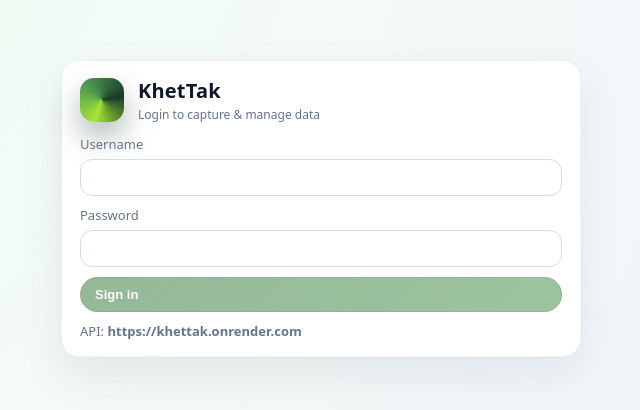
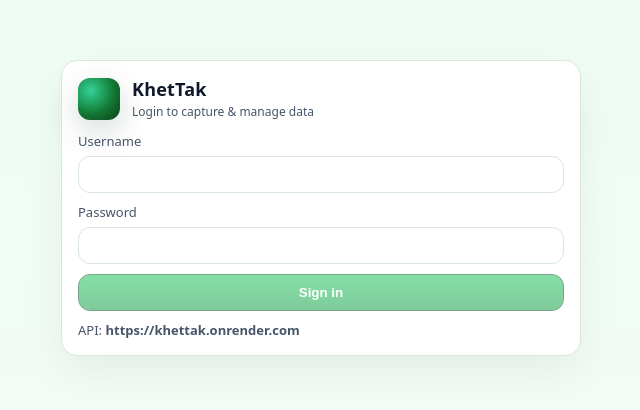
Before and after one commit to gkarya42/KhetTak, a React (Vite) app in the folder admin/: page /login in a window 1280 px wide. Shown: the part 192-602 px from the top of the page, without its empty margins (319-959 px from the left). Built offline with nearby package versions, Linux system fonts and the light colour scheme.

Commit message:
Revert "update the css"
This reverts commit b0cf4be0bd343cd9e1e4f12ee0f9d83ec78f9b89.

```diff
--- a/admin/src/styles.css
+++ b/admin/src/styles.css
@@ -1,46 +1,33 @@
 :root {
-  /* Olive green material-style palette */
-  --olive-900: #1b3a2a;
-  --olive-800: #264e36;
-  --olive-700: #336b3b;
-  --olive-600: #3f7f45;
-  --olive-500: #4b9650;
-  --olive-100: #e7f3ea;
-  --olive-050: #f4faf6;
-
-  --bg: var(--olive-050);
-  --surface: #ffffff;
-  --surface-elevated: #ffffff;
-  --surface-border: rgba(15, 23, 42, 0.06);
+  --green-900: #0b3d1a;
+  --green-800: #0f5a26;
+  --green-700: #137a34;
+  --green-600: #16a34a;
+  --bg: #f4fbf6;
+  --card: #ffffff;
   --text: #0f172a;
-  --muted: #64748b;
-  --border: #d1e2d6;
-
-  --radius-lg: 18px;
-  --radius-md: 12px;
-  --transition-fast: 0.16s ease-out;
+  --muted: #475569;
+  --border: #d7e7dc;
 }
 
-*,
-*::before,
-*::after {
+* {
   box-sizing: border-box;
 }
 
 body {
   margin: 0;
-  font-family: system-ui, -apple-system, BlinkMacSystemFont, "SF Pro Text", Roboto, "Segoe UI", sans-serif;
+  font-family: ui-sans-serif, system-ui, -apple-system, Segoe UI, Roboto, Arial, "Apple Color Emoji",
+    "Segoe UI Emoji";
   color: var(--text);
-  background: radial-gradient(circle at top left, #ecfdf3 0%, var(--bg) 45%, #eef2ff 100%);
+  background: linear-gradient(180deg, #ecfdf3 0%, var(--bg) 100%);
 }
 
 a {
   color: inherit;
-  text-decoration: none;
 }
 
 .container {
-  max-width: 1120px;
+  max-width: 1100px;
   margin: 0 auto;
   padding: 24px;
 }
@@ -56,20 +43,20 @@
 .brand {
   display: flex;
   align-items: center;
-  gap: 14px;
+  gap: 12px;
 }
 
 .logo {
-  width: 44px;
-  height: 44px;
-  border-radius: 14px;
-  background: conic-gradient(from 200deg, #a3e635, #4b9650, #1b3a2a, #a3e635);
-  box-shadow: 0 14px 30px rgba(27, 58, 42, 0.35);
+  width: 42px;
+  height: 42px;
+  border-radius: 12px;
+  background: radial-gradient(circle at 30% 30%, #34d399 0%, var(--green-700) 55%, var(--green-900) 100%);
+  box-shadow: 0 10px 30px rgba(11, 61, 26, 0.18);
 }
 
 .title h1 {
   margin: 0;
-  font-size: 20px;
+  font-size: 18px;
   letter-spacing: 0.2px;
 }
 
@@ -80,26 +67,11 @@
 }
 
 .card {
-  position: relative;
-  background: var(--surface);
-  border-radius: var(--radius-lg);
-  padding: 16px 18px;
-  border: 1px solid var(--surface-border);
-  box-shadow:
-    0 18px 45px rgba(15, 23, 42, 0.08),
-    0 0 0 1px rgba(15, 23, 42, 0.01);
-  transition:
-    transform var(--transition-fast),
-    box-shadow var(--transition-fast),
-    border-color var(--transition-fast),
-    background-color var(--transition-fast);
-}
-
-.card:hover {
-  transform: translateY(-1px);
-  box-shadow:
-    0 22px 55px rgba(15, 23, 42, 0.14),
-    0 0 0 1px rgba(27, 58, 42, 0.08);
+  background: var(--card);
+  border: 1px solid var(--border);
+  border-radius: 16px;
+  padding: 16px;
+  box-shadow: 0 14px 40px rgba(2, 6, 23, 0.06);
 }
 
 .row {
@@ -109,68 +81,30 @@
 }
 
 .btn {
-  position: relative;
-  border-radius: 999px;
   border: 1px solid var(--border);
-  background: #ffffff;
+  background: white;
   color: var(--text);
-  padding: 9px 14px;
+  border-radius: 12px;
+  padding: 10px 12px;
   cursor: pointer;
   font-weight: 600;
-  font-size: 13px;
-  display: inline-flex;
-  align-items: center;
-  gap: 8px;
-  box-shadow: 0 1px 0 rgba(15, 23, 42, 0.04);
-  transition:
-    background-color var(--transition-fast),
-    border-color var(--transition-fast),
-    box-shadow var(--transition-fast),
-    transform var(--transition-fast),
-    color var(--transition-fast);
-}
-
-.btn::after {
-  content: "";
-  position: absolute;
-  inset: 0;
-  border-radius: inherit;
-  opacity: 0;
-  background: radial-gradient(circle at center, rgba(255, 255, 255, 0.6), transparent 60%);
-  transition: opacity var(--transition-fast);
-  pointer-events: none;
-}
-
-.btn:hover::after {
-  opacity: 1;
-}
-
-.btn:hover {
-  transform: translateY(-0.5px);
-  box-shadow: 0 3px 8px rgba(15, 23, 42, 0.1);
 }
 
 .btnPrimary {
-  background: linear-gradient(135deg, var(--olive-600), var(--olive-500));
-  border-color: rgba(15, 23, 42, 0.2);
-  color: #f8fafc;
-}
-
-.btnPrimary:hover {
-  background: linear-gradient(135deg, var(--olive-700), var(--olive-600));
+  background: linear-gradient(180deg, #22c55e 0%, #16a34a 100%);
+  border-color: #0f5a26;
+  color: white;
 }
 
 .btnDanger {
-  background: #fef2f2;
-  border-color: #fecaca;
-  color: #b91c1c;
+  background: #fff1f2;
+  border-color: #fecdd3;
+  color: #9f1239;
 }
 
 .btn:disabled {
   opacity: 0.55;
-  cursor: default;
-  box-shadow: none;
-  transform: none;
+  cursor: not-allowed;
 }
 
 .input,
@@ -178,22 +112,10 @@
 .textarea {
   width: 100%;
   padding: 10px 12px;
-  border-radius: var(--radius-md);
+  border-radius: 12px;
   border: 1px solid var(--border);
   outline: none;
-  background: #ffffff;
-  font-size: 13px;
-  transition:
-    border-color var(--transition-fast),
-    box-shadow var(--transition-fast),
-    background-color var(--transition-fast);
-}
-
-.input:focus,
-.select:focus,
-.textarea:focus {
-  border-color: var(--olive-500);
-  box-shadow: 0 0 0 1px rgba(75, 150, 80, 0.1), 0 0 0 3px rgba(75, 150, 80, 0.18);
+  background: white;
 }
 
 .textarea {
@@ -220,8 +142,8 @@
 
 .table th,
 .table td {
-  padding: 10px 12px;
-  border-bottom: 1px solid rgba(148, 163, 184, 0.2);
+  padding: 10px;
+  border-bottom: 1px solid var(--border);
   vertical-align: top;
   font-size: 13px;
 }
@@ -230,9 +152,6 @@
   text-align: left;
   color: var(--muted);
   font-weight: 700;
-  text-transform: uppercase;
-  letter-spacing: 0.06em;
-  font-size: 11px;
 }
 
 .pill {
@@ -241,9 +160,9 @@
   gap: 8px;
   padding: 6px 10px;
   border-radius: 999px;
-  border: 1px solid rgba(75, 150, 80, 0.2);
-  background: rgba(75, 150, 80, 0.06);
-  color: var(--olive-900);
+  border: 1px solid var(--border);
+  background: #f0fdf4;
+  color: var(--green-900);
   font-size: 12px;
   font-weight: 700;
 }
```
